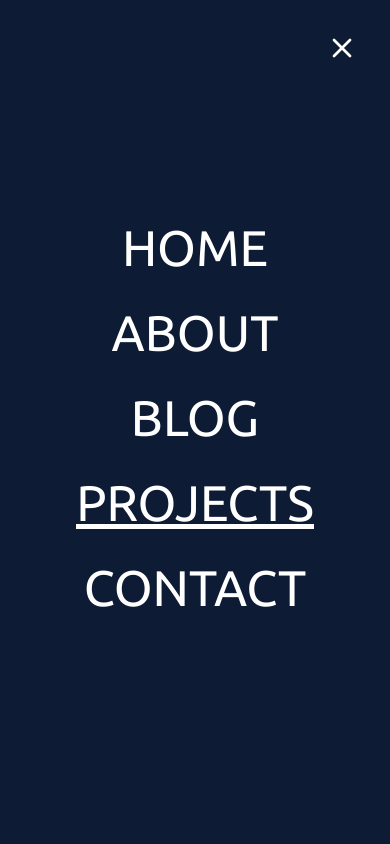
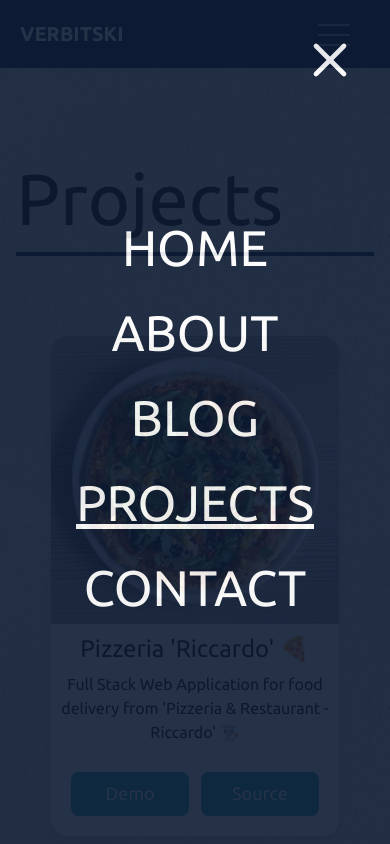
Before and after one commit to NorthWillov/verbitski.dev, a Next.js app: page /projects in a window 390 px wide. Both pictures are taken after a click on the element 334 px from the left and 35 px from the top of the page. Shown: the top 844 px of the page. Built offline with nearby package versions, Linux system fonts and the light colour scheme.

Commit message:
Style mobile hamburger

```diff
--- a/components/navbar.tsx
+++ b/components/navbar.tsx
@@ -33,7 +33,7 @@ export const Navbar = () => {
                   onClick={() => setIsNavOpen(false)} // change isNavOpen state to false to close the menu
                 >
                   <svg
-                    className="h-8 w-8 text-white"
+                    className="h-14 w-14 text-white"
                     viewBox="0 0 24 24"
                     fill="none"
                     stroke="currentColor"
--- a/styles/components/navbar.css
+++ b/styles/components/navbar.css
@@ -9,6 +9,7 @@
   top: 0;
   left: 0;
   background: #0D1B34;
+  opacity: 0.9;
   z-index: 10;
   display: flex;
   flex-direction: column;
```
